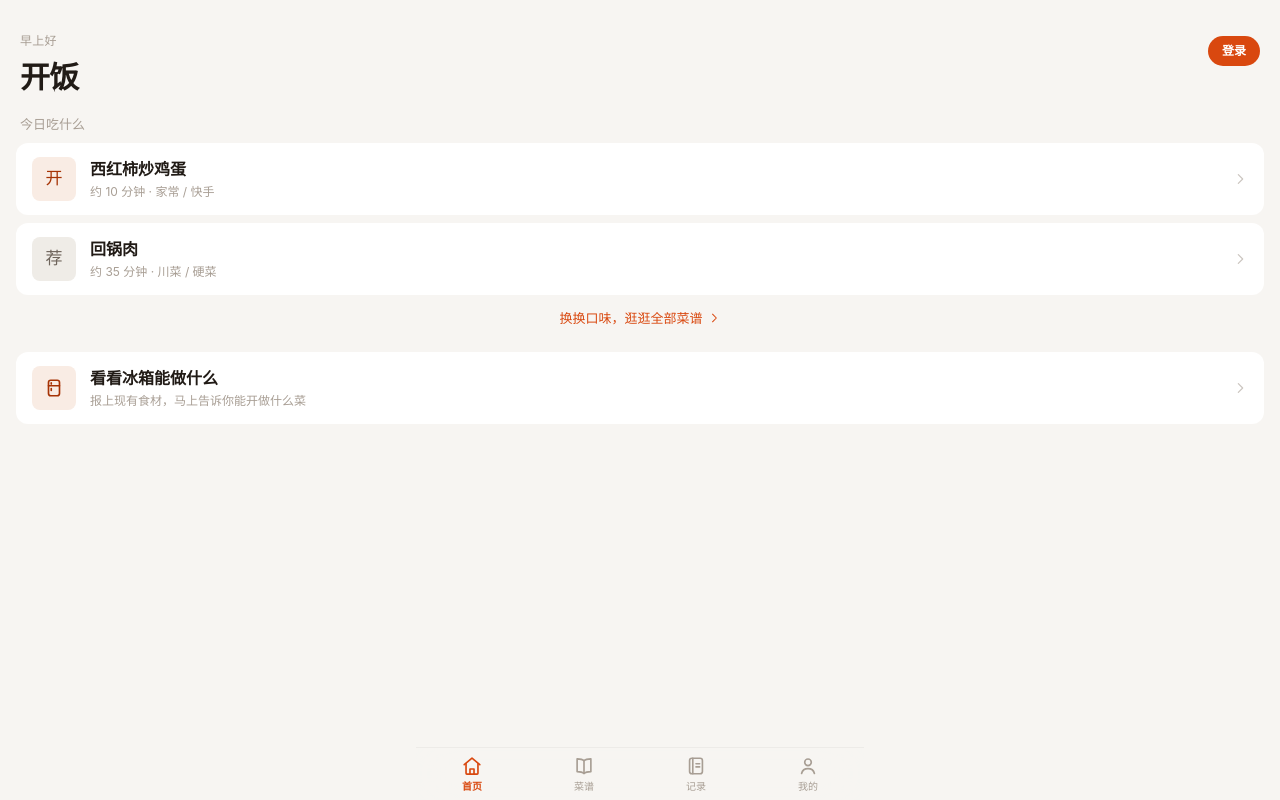
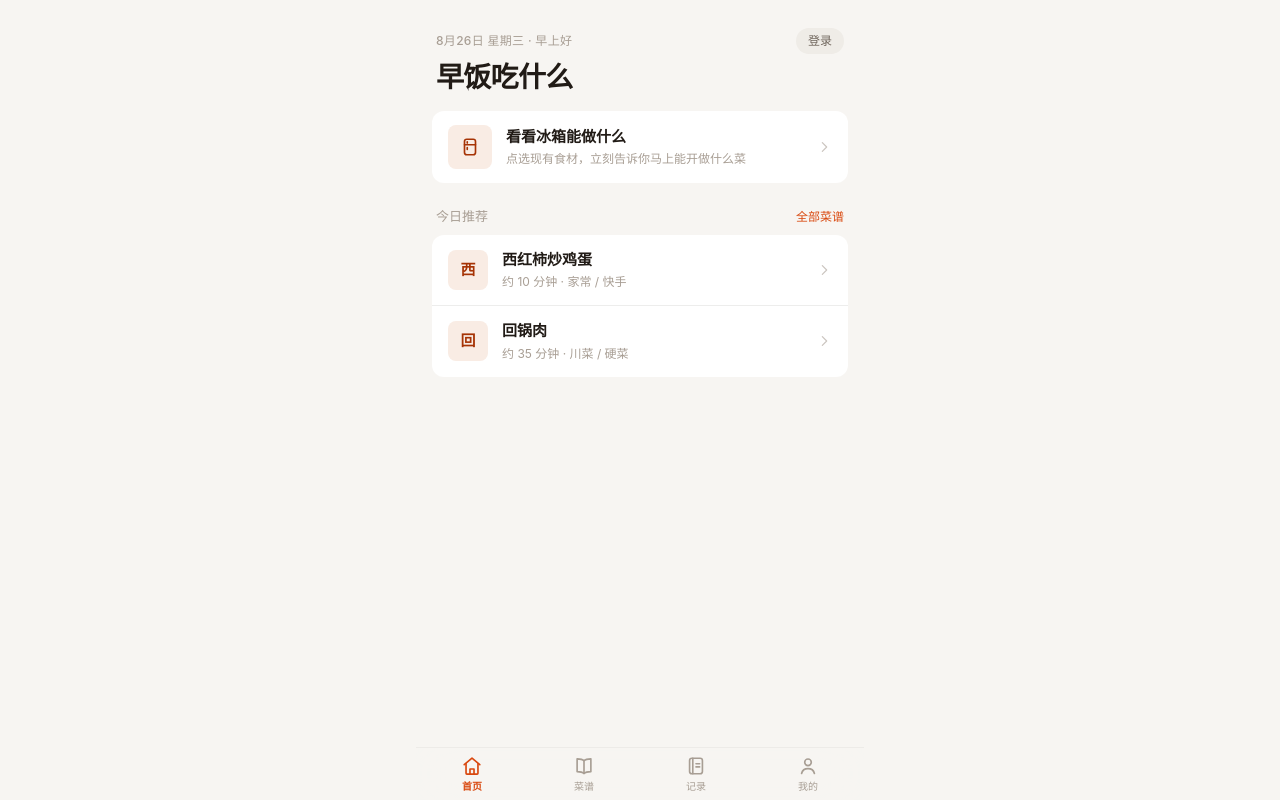
Before and after one commit to wzyandzex/food, a Next.js app in the folder apps/web/: page / in a window 1280 px wide. Built offline with nearby package versions, Linux system fonts and the light colour scheme; no server answers.

Commit message:
fix(web): 优化首页头部视觉层级，消除突兀衬线大字招牌，重构为 iOS 原生时段大标题

```diff
--- a/apps/web/src/app/(app)/page.tsx
+++ b/apps/web/src/app/(app)/page.tsx
@@ -2,7 +2,7 @@ import Link from 'next/link'
 
 import { SAMPLE_RECIPES } from '@kaifan/shared'
 
-import { IconChevronRight, IconFridge } from '@/components/icons'
+import { IconChevronRight, IconFridge, IconPlus } from '@/components/icons'
 import { HomeGreeting } from '@/components/home-greeting'
 import { RecentCooks } from '@/components/recent-cooks'
 import { createServerClient, isSupabaseConfigured } from '@/lib/supabase'
@@ -42,7 +42,6 @@ async function fetchTodayRecipes(): Promise<RecipeCard[]> {
   return (data as RecipeCard[]) ?? []
 }
 
-/** 按日期轮换「今日推荐」，同一天内稳定 */
 function pickTodayPicks(recipes: RecipeCard[], count = 3): RecipeCard[] {
   if (recipes.length <= count) return recipes
   const dayIndex = Math.floor(Date.now() / 86_400_000)
@@ -60,33 +59,71 @@ export default async function HomePage() {
   const picks = pickTodayPicks(recipes)
 
   return (
-    <div className="pb-2">
+    <div className="mx-auto w-full max-w-md pb-24">
+      {/* 顶部：日期 · 问候 +「今晚吃什么」大标题 */}
       <HomeGreeting />
 
-      {/* 主角：今天吃什么 */}
+      {/* 核心第一入口：清冰箱智能匹配 */}
       <section className="px-4">
-        <p className="px-1 text-[13px] font-medium text-ink-3">今日吃什么</p>
+        <Link
+          href="/fridge"
+          className="flex items-center gap-3.5 rounded-xl bg-surface px-4 py-3.5 transition active:bg-fill"
+        >
+          <span className="flex size-11 shrink-0 items-center justify-center rounded-lg bg-tint-soft text-tint-deep">
+            <IconFridge className="size-5.5" />
+          </span>
+          <span className="min-w-0 flex-1">
+            <span className="block text-[15px] font-semibold text-ink">看看冰箱能做什么</span>
+            <span className="mt-0.5 block text-[12px] text-ink-3">点选现有食材，立刻告诉你马上能开做什么菜</span>
+          </span>
+          <span className="shrink-0 text-ink-3/60">
+            <IconChevronRight className="size-4" />
+          </span>
+        </Link>
+      </section>
+
+      {/* 今日推荐精选 */}
+      <section className="px-4 pt-6">
+        <div className="flex items-center justify-between px-1 mb-2">
+          <p className="text-[13px] font-medium text-ink-3">今日推荐</p>
+          {picks.length > 0 && (
+            <Link href="/recipes" className="text-[12px] font-medium text-tint active:opacity-60">
+              全部菜谱
+            </Link>
+          )}
+        </div>
+
         {picks.length === 0 ? (
-          <div className="mt-2 rounded-xl bg-surface px-4 py-6 text-center text-[13px] leading-5 text-ink-2">
-            菜谱库还空着——去「菜谱」Tab 看看，或从管理端导入几道拿手菜。
+          <div className="rounded-xl bg-surface p-6 text-center space-y-3">
+            <p className="text-[14px] font-medium text-ink">还没有录入菜谱</p>
+            <p className="text-[12px] leading-5 text-ink-3">
+              自建一道拿手菜，或在管理端导入常用菜谱
+            </p>
+            <Link
+              href="/recipes/new"
+              className="inline-flex items-center gap-1 rounded-lg bg-tint px-3.5 py-1.5 text-[12px] font-semibold text-white active:opacity-70"
+            >
+              <IconPlus className="size-3.5" />
+              <span>自建第一道菜</span>
+            </Link>
           </div>
         ) : (
-          <div className="mt-2 space-y-2">
-            {picks.map((recipe, index) => (
+          <div className="list-group">
+            {picks.map((recipe, index) => {
+              const isLast = index === picks.length - 1
+              return (
                 <Link
                   key={recipe.id}
                   href={`/recipes/${encodeURIComponent(recipe.id)}`}
-                className="flex items-center gap-3.5 rounded-xl bg-surface px-4 py-3.5 transition active:bg-fill"
-              >
-                <span
-                  className={`flex size-11 shrink-0 items-center justify-center rounded-lg text-[17px] ${
-                    index === 0 ? 'bg-tint-soft text-tint-deep' : 'bg-fill text-ink-2'
+                  className={`flex items-center gap-3.5 px-4 py-3.5 transition-colors active:bg-fill ${
+                    isLast ? '' : 'border-b border-line'
                   }`}
                 >
-                  {index === 0 ? '开' : '荐'}
+                  <span className="flex size-10 shrink-0 items-center justify-center rounded-lg bg-tint-soft text-[15px] font-bold text-tint-deep">
+                    {recipe.title.slice(0, 1)}
                   </span>
                   <span className="min-w-0 flex-1">
-                  <span className="block truncate text-[16px] font-semibold text-ink">{recipe.title}</span>
+                    <span className="block truncate text-[15px] font-semibold text-ink">{recipe.title}</span>
                     <span className="mt-0.5 block text-[12px] text-ink-3">
                       约 {recipe.minutes} 分钟
                       {recipe.tags.length > 0 && ` · ${recipe.tags.slice(0, 2).join(' / ')}`}
@@ -96,39 +133,14 @@ export default async function HomePage() {
                     <IconChevronRight className="size-4" />
                   </span>
                 </Link>
-            ))}
+              )
+            })}
           </div>
         )}
-        <Link
-          href="/recipes"
-          className="mt-2.5 flex items-center justify-center gap-1 py-1 text-[13px] font-medium text-tint active:opacity-60"
-        >
-          换换口味，逛逛全部菜谱
-          <IconChevronRight className="size-3.5" />
-        </Link>
       </section>
 
-      {/* 次级：最近做过的（登录后出现） */}
+      {/* 次级：最近做过的菜（登录态下展示） */}
       <RecentCooks />
-
-      {/* 快速决策入口：清冰箱做菜 */}
-      <section className="px-4 pt-5">
-        <Link
-          href="/fridge"
-          className="flex items-center gap-3.5 rounded-xl bg-surface px-4 py-3.5 transition active:bg-fill"
-        >
-          <span className="flex size-11 shrink-0 items-center justify-center rounded-lg bg-tint-soft text-tint-deep">
-            <IconFridge className="size-5.5" />
-          </span>
-          <span className="min-w-0 flex-1">
-            <span className="block text-[16px] font-semibold text-ink">看看冰箱能做什么</span>
-            <span className="mt-0.5 block text-[12px] text-ink-3">报上现有食材，马上告诉你能开做什么菜</span>
-          </span>
-          <span className="shrink-0 text-ink-3/60">
-            <IconChevronRight className="size-4" />
-          </span>
-        </Link>
-      </section>
     </div>
   )
 }
--- a/apps/web/src/components/home-greeting.tsx
+++ b/apps/web/src/components/home-greeting.tsx
@@ -6,23 +6,51 @@ import { useEffect, useState } from 'react'
 import { useAuth } from '@/components/auth-provider'
 import { IconBell } from '@/components/icons'
 
-function getGreetingTime(hour: number): string {
-  if (hour < 6) return '夜深了'
-  if (hour < 11) return '早上好'
-  if (hour < 14) return '中午好'
-  if (hour < 18) return '下午好'
-  return '晚上好'
+const WEEKDAYS = ['星期日', '星期一', '星期二', '星期三', '星期四', '星期五', '星期六']
+
+function getTimeContext(hour: number): { eyebrow: string; title: string } {
+  if (hour < 6) return { eyebrow: '夜深了', title: '今夜想吃点什么' }
+  if (hour < 10) return { eyebrow: '早上好', title: '早饭吃什么' }
+  if (hour < 14) return { eyebrow: '中午好', title: '午饭吃什么' }
+  if (hour < 17) return { eyebrow: '下午好', title: '今晚吃什么' }
+  if (hour < 21) return { eyebrow: '晚上好', title: '今晚吃什么' }
+  return { eyebrow: '夜深了', title: '夜宵吃什么' }
+}
+
+function formatDateEyebrow(date: Date, greeting: string, nickname: string | null): string {
+  const month = date.getMonth() + 1
+  const day = date.getDate()
+  const weekday = WEEKDAYS[date.getDay()]
+  const namePart = nickname ? ` · ${nickname}` : ''
+  return `${month}月${day}日 ${weekday} · ${greeting}${namePart}`
 }
 
 export function HomeGreeting() {
   const { user, getAccessToken } = useAuth()
   const [unreadCount, setUnreadCount] = useState(0)
-  const [greeting, setGreeting] = useState('今天吃什么')
+  const [dateInfo, setDateInfo] = useState<{ eyebrow: string; title: string }>({
+    eyebrow: '今天吃什么',
+    title: '今天吃什么',
+  })
 
   useEffect(() => {
-    const hour = new Date().getHours()
-    setGreeting(getGreetingTime(hour))
-  }, [])
+    const now = new Date()
+    const { eyebrow, title } = getTimeContext(now.getHours())
+
+    // 过滤纯数字账号（如纯数字邮箱前缀 2794129678），避免粗糙感
+    let displayNick: string | null = user?.user_metadata?.nickname || null
+    if (!displayNick && user?.email) {
+      const prefix = user.email.split('@')[0] ?? ''
+      if (!/^\d+$/.test(prefix)) {
+        displayNick = prefix
+      }
+    }
+
+    setDateInfo({
+      eyebrow: formatDateEyebrow(now, eyebrow, displayNick),
+      title,
+    })
+  }, [user])
 
   useEffect(() => {
     if (!user) {
@@ -48,31 +76,23 @@ export function HomeGreeting() {
     }
   }, [user, getAccessToken])
 
-  const nickname =
-    user?.user_metadata?.nickname ||
-    (user?.email ? user.email.split('@')[0] : null)
+  return (
+    <header className="px-5 pt-7 pb-4">
+      {/* 顶部小字日期 + 通知铃铛 */}
+      <div className="flex items-center justify-between">
+        <p className="text-[12px] font-medium tracking-wide text-ink-3 uppercase">
+          {dateInfo.eyebrow}
+        </p>
 
-  return (
-    <header className="flex items-start justify-between px-5 pt-8 pb-4">
-      <div>
-        <p className="text-[12px] font-medium tracking-wide text-ink-3">
-          {greeting}{nickname ? `，${nickname}` : ''}
-        </p>
-        <h1 className="mt-1 text-[30px] font-bold tracking-tight text-ink font-serif">
-          开饭
-        </h1>
-      </div>
-
-      <div className="flex items-center gap-2 pt-1">
         {user ? (
           <Link
             href="/notifications"
-            className="relative flex size-9 items-center justify-center rounded-full bg-surface text-ink-2 active:opacity-60"
+            className="relative -mr-1 flex size-8 items-center justify-center rounded-full text-ink-2 transition active:opacity-60"
             aria-label="通知中心"
           >
-            <IconBell className="size-5" />
+            <IconBell className="size-4.5" />
             {unreadCount > 0 && (
-              <span className="absolute -top-0.5 -right-0.5 flex min-w-4 items-center justify-center rounded-full bg-tint px-1 text-[10px] font-bold text-white">
+              <span className="absolute top-1 right-1 flex min-w-3.5 items-center justify-center rounded-full bg-tint px-1 text-[9px] font-bold text-white">
                 {unreadCount > 99 ? '99+' : unreadCount}
               </span>
             )}
@@ -80,12 +100,17 @@ export function HomeGreeting() {
         ) : (
           <Link
             href="/login"
-            className="rounded-full bg-tint px-3.5 py-1.5 text-[12px] font-semibold text-white active:opacity-70"
+            className="rounded-full bg-fill px-3 py-1 text-[12px] font-medium text-ink-2 active:bg-fill-strong"
           >
             登录
           </Link>
         )}
       </div>
+
+      {/* 真正的主角：大标题（现代无衬线，随时间变化） */}
+      <h1 className="mt-1.5 text-[28px] leading-tight font-bold tracking-tight text-ink">
+        {dateInfo.title}
+      </h1>
     </header>
   )
 }
```
Lines whose indentation alone changed are shown as unchanged.
